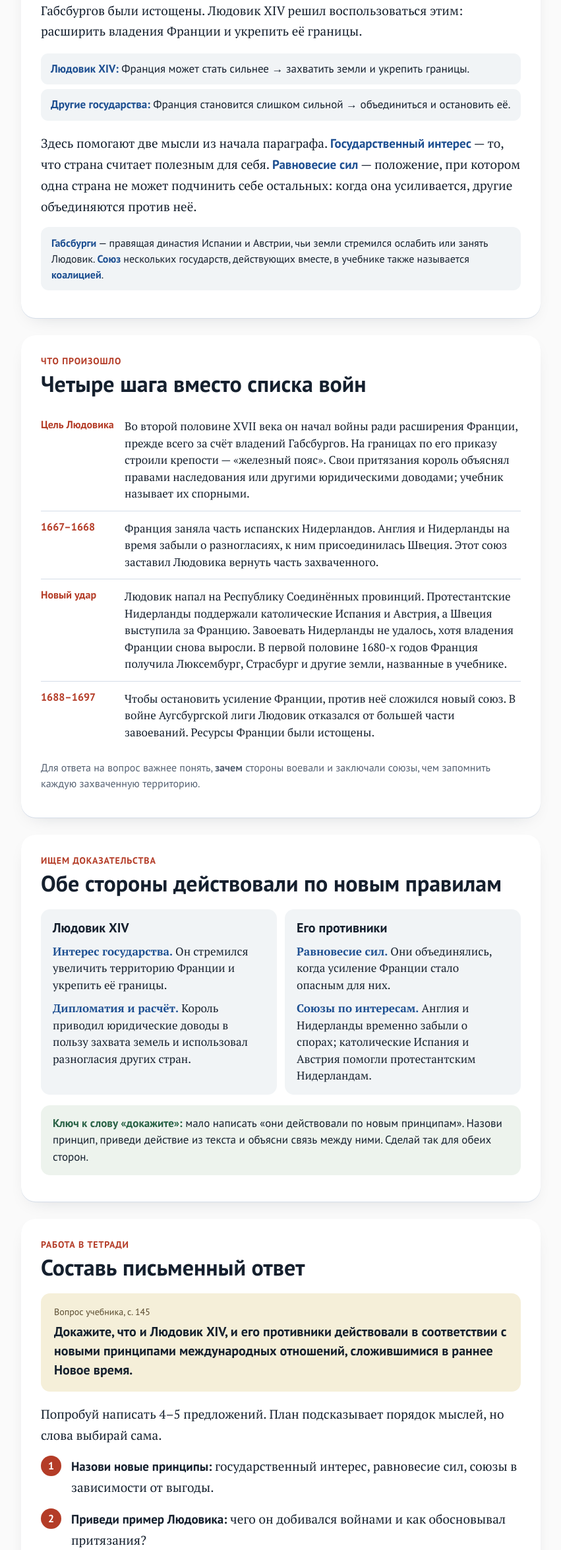
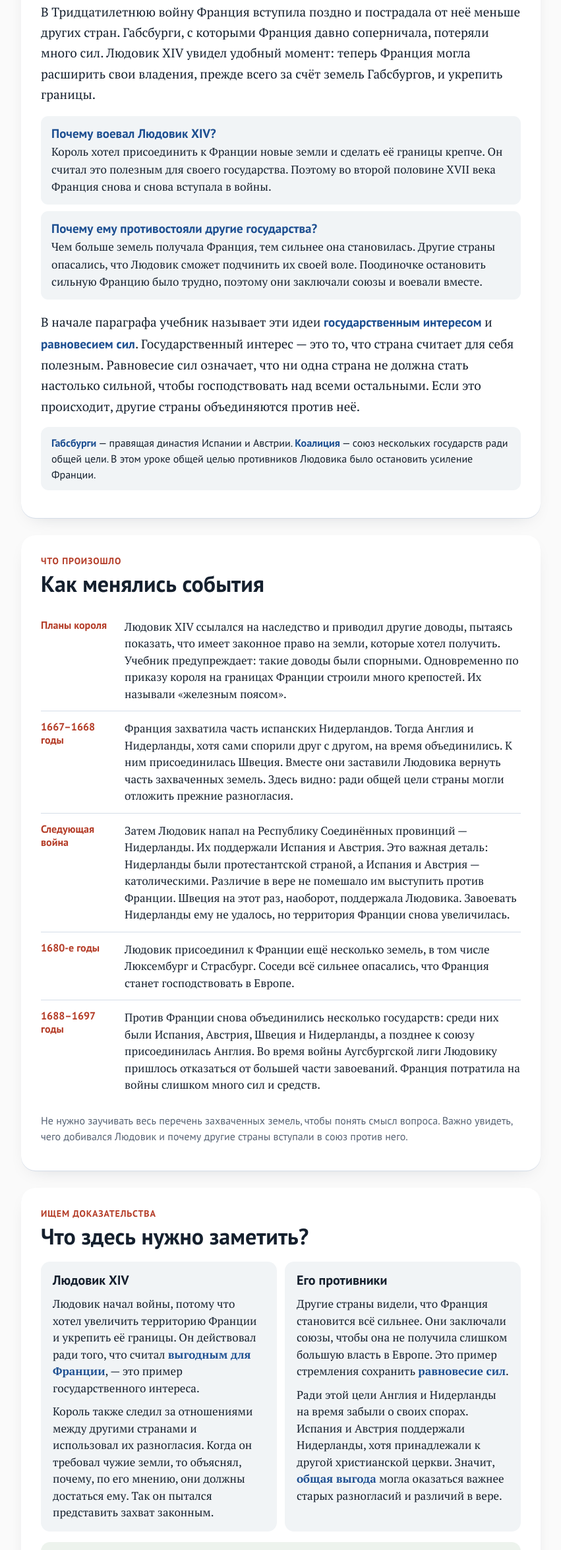
Before and after one commit to Ushinsky/uroki, a plain HTML site: page history/p14-15-5/index.html in a window 1280 px wide. Shown: the part 451-2800 px from the top of the page at 66% size, without its empty margins (214-1065 px from the left). Drawn offline with Linux system fonts and the light colour scheme.

Commit message:
[codex] Разъяснить войны Людовика XIV и упростить план ответа

```diff
--- a/history/p14-15-5/index.html
+++ b/history/p14-15-5/index.html
@@ -14,7 +14,7 @@
   html{scroll-behavior:smooth}
   body{margin:0;background:#fafafa;color:var(--ink);font:19px/1.65 "PT Serif",Georgia,serif}
   .wrap{max-width:820px;margin:0 auto;padding:0 16px}
-  h1,h2,h3,nav,.ui,button,textarea,label{font-family:"PT Sans",system-ui,sans-serif}
+  h1,h2,h3,nav,.ui{font-family:"PT Sans",system-ui,sans-serif}
   h1,h2,h3{line-height:1.25;margin:0}
   p{margin:0 0 16px}
   [id]{scroll-margin-top:70px}
@@ -22,7 +22,7 @@
   nav .wrap{display:flex;gap:4px;overflow-x:auto;padding-top:8px;padding-bottom:8px;scrollbar-width:none}
   nav a{flex:none;text-decoration:none;color:var(--ink);font:700 14px "PT Sans",system-ui,sans-serif;padding:8px 12px;border-radius:8px}
   nav a:hover{background:var(--soft);color:var(--blue)}
-  a:focus-visible,button:focus-visible,textarea:focus-visible,summary:focus-visible{outline:3px solid #b56c36;outline-offset:3px}
+  a:focus-visible{outline:3px solid #b56c36;outline-offset:3px}
   header{padding:40px 0 10px}
   .hi{font:700 20px "PT Sans",system-ui,sans-serif;color:var(--blue);margin:0 0 6px}
   header h1{font-size:clamp(32px,5.4vw,48px);margin:4px 0 12px}
@@ -36,9 +36,10 @@
   .term{font-family:"PT Sans",sans-serif;font-weight:700;color:var(--blue)}
   .gloss{font:16px/1.5 "PT Sans",sans-serif;background:var(--soft);border-radius:12px;padding:12px 16px;margin:12px 0 18px}
   .gloss b{color:var(--blue)}
-  .chain{display:grid;gap:7px;margin:18px 0;font:17px/1.5 "PT Sans",sans-serif}
-  .chain div{background:var(--soft);border-radius:11px;padding:11px 15px}
-  .chain span{font-weight:700;color:var(--blue)}
+  .reasons{display:grid;gap:10px;margin:18px 0}
+  .reasons div{background:var(--soft);border-radius:11px;padding:14px 16px}
+  .reasons b{display:block;font:700 19px "PT Sans",sans-serif;color:var(--blue);margin-bottom:3px}
+  .reasons p{font-size:17px;line-height:1.55;margin:0}
   .events{list-style:none;margin:16px 0;padding:0;display:grid;gap:0}
   .events li{display:grid;grid-template-columns:115px 1fr;gap:12px;padding:13px 0;border-top:1px solid var(--line)}
   .events li:first-child{border-top:0}
@@ -50,21 +51,17 @@
   .two p{font-size:17px;line-height:1.5;margin:0 0 10px}
   .two p:last-child{margin-bottom:0}
   .two b{color:var(--blue)}
-  .bridge{background:#edf3ed;border-radius:14px;padding:15px 18px;font:17px/1.5 "PT Sans",sans-serif;margin:16px 0}
+  .bridge{background:#edf3ed;border-radius:14px;padding:15px 18px;font:17px/1.55 "PT Sans",sans-serif;margin:16px 0}
   .bridge b{color:var(--green)}
-  .plan{margin:16px 0;padding:0;list-style:none;counter-reset:step}
-  .plan li{counter-increment:step;position:relative;padding:0 0 16px 46px;min-height:42px}
+  .plan{margin:20px 0;padding:0;list-style:none;counter-reset:step}
+  .plan li{counter-increment:step;position:relative;padding:0 0 22px 48px;min-height:42px}
   .plan li::before{content:counter(step);position:absolute;left:0;top:0;width:31px;height:31px;border-radius:50%;background:var(--red);color:white;font:700 16px "PT Sans",sans-serif;display:grid;place-items:center}
-  .plan li b{font-family:"PT Sans",sans-serif}
-  .draft-label{display:block;font:700 18px "PT Sans",sans-serif;margin:20px 0 8px}
-  textarea{display:block;width:100%;min-height:220px;resize:vertical;border:1px solid #bacada;border-radius:12px;padding:15px 17px;background-color:#fdfeff;background-image:linear-gradient(#dce6ef 1px,transparent 1px);background-size:100% 31px;color:var(--ink);font-size:18px;line-height:31px}
-  .save-note{font:14px "PT Sans",sans-serif;color:var(--muted);margin:8px 0 14px}
-  details{font-family:"PT Sans",sans-serif;background:var(--soft);border-radius:12px;padding:8px 16px;margin:14px 0}
-  summary{cursor:pointer;font-weight:700;color:var(--blue);padding:6px 0;min-height:36px}
-  details p{font-size:17px;line-height:1.55;margin:10px 0}
+  .plan li b{display:block;font:700 19px "PT Sans",sans-serif;margin-bottom:4px}
+  .plan li p{font-size:17px;line-height:1.55;margin:0}
+  .plan li:last-child{padding-bottom:0}
   .check{font:16px/1.5 "PT Sans",sans-serif;color:var(--muted)}
   footer{font:14px/1.5 "PT Sans",sans-serif;color:var(--muted);padding:0 0 36px;text-align:center}
-  @media(max-width:600px){.ch{padding:22px 18px 18px}.two{grid-template-columns:1fr}.events li{grid-template-columns:1fr;gap:2px}.question{font-size:18px}header{padding-top:30px}textarea{font-size:17px}}
+  @media(max-width:600px){.ch{padding:22px 18px 18px}.two{grid-template-columns:1fr}.events li{grid-template-columns:1fr;gap:2px}.question{font-size:18px}header{padding-top:30px}}
 </style>
 <style>html body{background:#fafafa}</style>
 </head>
@@ -81,81 +78,67 @@
 <header id="start">
   <p class="hi">§ 14–15 · Международные отношения в XVI–XVII вв.</p>
   <h1>Пункт 5. Войны Людовика XIV</h1>
-  <p class="lead">Почему страны, которые спорили друг с другом, вдруг объединялись против Франции? Разберём события и найдём доказательства для ответа в тетради.</p>
+  <p class="lead">Людовик XIV хотел сделать Францию сильнее, но другие страны стали ему мешать. Разберёмся, почему каждая сторона поступала именно так. Это поможет ответить на вопрос учебника своими словами.</p>
 </header>
 
 <section class="ch" aria-labelledby="idea-title">
   <p class="kicker">Главная мысль</p>
-  <h2 id="idea-title">Каждая страна смотрела на свою выгоду</h2>
-  <p>После Тридцатилетней войны Франция пострадала меньше других, а силы Габсбургов были истощены. Людовик XIV решил воспользоваться этим: расширить владения Франции и укрепить её границы.</p>
-  <div class="chain" aria-label="Логика действий сторон">
-    <div><span>Людовик XIV:</span> Франция может стать сильнее → захватить земли и укрепить границы.</div>
-    <div><span>Другие государства:</span> Франция становится слишком сильной → объединиться и остановить её.</div>
+  <h2 id="idea-title">Почему начались войны?</h2>
+  <p>В Тридцатилетнюю войну Франция вступила поздно и пострадала от неё меньше других стран. Габсбурги, с которыми Франция давно соперничала, потеряли много сил. Людовик XIV увидел удобный момент: теперь Франция могла расширить свои владения, прежде всего за счёт земель Габсбургов, и укрепить границы.</p>
+  <div class="reasons" aria-label="Причины действий Людовика XIV и других государств">
+    <div><b>Почему воевал Людовик XIV?</b><p>Король хотел присоединить к Франции новые земли и сделать её границы крепче. Он считал это полезным для своего государства. Поэтому во второй половине XVII века Франция снова и снова вступала в войны.</p></div>
+    <div><b>Почему ему противостояли другие государства?</b><p>Чем больше земель получала Франция, тем сильнее она становилась. Другие страны опасались, что Людовик сможет подчинить их своей воле. Поодиночке остановить сильную Францию было трудно, поэтому они заключали союзы и воевали вместе.</p></div>
   </div>
-  <p>Здесь помогают две мысли из начала параграфа. <span class="term">Государственный интерес</span> — то, что страна считает полезным для себя. <span class="term">Равновесие сил</span> — положение, при котором одна страна не может подчинить себе остальных: когда она усиливается, другие объединяются против неё.</p>
-  <div class="gloss"><b>Габсбурги</b> — правящая династия Испании и Австрии, чьи земли стремился ослабить или занять Людовик. <b>Союз</b> нескольких государств, действующих вместе, в учебнике также называется <b>коалицией</b>.</div>
+  <p>В начале параграфа учебник называет эти идеи <span class="term">государственным интересом</span> и <span class="term">равновесием сил</span>. Государственный интерес — это то, что страна считает для себя полезным. Равновесие сил означает, что ни одна страна не должна стать настолько сильной, чтобы господствовать над всеми остальными. Если это происходит, другие страны объединяются против неё.</p>
+  <div class="gloss"><b>Габсбурги</b> — правящая династия Испании и Австрии. <b>Коалиция</b> — союз нескольких государств ради общей цели. В этом уроке общей целью противников Людовика было остановить усиление Франции.</div>
 </section>
 
 <section class="ch" id="events" aria-labelledby="events-title">
   <p class="kicker">Что произошло</p>
-  <h2 id="events-title">Четыре шага вместо списка войн</h2>
+  <h2 id="events-title">Как менялись события</h2>
   <ol class="events">
-    <li><strong>Цель Людовика</strong><span>Во второй половине XVII века он начал войны ради расширения Франции, прежде всего за счёт владений Габсбургов. На границах по его приказу строили крепости — «железный пояс». Свои притязания король объяснял правами наследования или другими юридическими доводами; учебник называет их спорными.</span></li>
-    <li><strong>1667–1668</strong><span>Франция заняла часть испанских Нидерландов. Англия и Нидерланды на время забыли о разногласиях, к ним присоединилась Швеция. Этот союз заставил Людовика вернуть часть захваченного.</span></li>
-    <li><strong>Новый удар</strong><span>Людовик напал на Республику Соединённых провинций. Протестантские Нидерланды поддержали католические Испания и Австрия, а Швеция выступила за Францию. Завоевать Нидерланды не удалось, хотя владения Франции снова выросли. В первой половине 1680-х годов Франция получила Люксембург, Страсбург и другие земли, названные в учебнике.</span></li>
-    <li><strong>1688–1697</strong><span>Чтобы остановить усиление Франции, против неё сложился новый союз. В войне Аугсбургской лиги Людовик отказался от большей части завоеваний. Ресурсы Франции были истощены.</span></li>
+    <li><strong>Планы короля</strong><span>Людовик XIV ссылался на наследство и приводил другие доводы, пытаясь показать, что имеет законное право на земли, которые хотел получить. Учебник предупреждает: такие доводы были спорными. Одновременно по приказу короля на границах Франции строили много крепостей. Их называли «железным поясом».</span></li>
+    <li><strong>1667–1668 годы</strong><span>Франция захватила часть испанских Нидерландов. Тогда Англия и Нидерланды, хотя сами спорили друг с другом, на время объединились. К ним присоединилась Швеция. Вместе они заставили Людовика вернуть часть захваченных земель. Здесь видно: ради общей цели страны могли отложить прежние разногласия.</span></li>
+    <li><strong>Следующая война</strong><span>Затем Людовик напал на Республику Соединённых провинций — Нидерланды. Их поддержали Испания и Австрия. Это важная деталь: Нидерланды были протестантской страной, а Испания и Австрия — католическими. Различие в вере не помешало им выступить против Франции. Швеция на этот раз, наоборот, поддержала Людовика. Завоевать Нидерланды ему не удалось, но территория Франции снова увеличилась.</span></li>
+    <li><strong>1680-е годы</strong><span>Людовик присоединил к Франции ещё несколько земель, в том числе Люксембург и Страсбург. Соседи всё сильнее опасались, что Франция станет господствовать в Европе.</span></li>
+    <li><strong>1688–1697 годы</strong><span>Против Франции снова объединились несколько государств: среди них были Испания, Австрия, Швеция и Нидерланды, а позднее к союзу присоединилась Англия. Во время войны Аугсбургской лиги Людовику пришлось отказаться от большей части завоеваний. Франция потратила на войны слишком много сил и средств.</span></li>
   </ol>
-  <p class="check">Для ответа на вопрос важнее понять, <b>зачем</b> стороны воевали и заключали союзы, чем запомнить каждую захваченную территорию.</p>
+  <p class="check">Не нужно заучивать весь перечень захваченных земель, чтобы понять смысл вопроса. Важно увидеть, чего добивался Людовик и почему другие страны вступали в союз против него.</p>
 </section>
 
 <section class="ch" id="proof" aria-labelledby="proof-title">
   <p class="kicker">Ищем доказательства</p>
-  <h2 id="proof-title">Обе стороны действовали по новым правилам</h2>
+  <h2 id="proof-title">Что здесь нужно заметить?</h2>
   <div class="two">
     <article>
       <h3>Людовик XIV</h3>
-      <p><b>Интерес государства.</b> Он стремился увеличить территорию Франции и укрепить её границы.</p>
-      <p><b>Дипломатия и расчёт.</b> Король приводил юридические доводы в пользу захвата земель и использовал разногласия других стран.</p>
+      <p>Людовик начал войны, потому что хотел увеличить территорию Франции и укрепить её границы. Он действовал ради того, что считал <b>выгодным для Франции</b>, — это пример государственного интереса.</p>
+      <p>Король также следил за отношениями между другими странами и использовал их разногласия. Когда он требовал чужие земли, то объяснял, почему, по его мнению, они должны достаться ему. Так он пытался представить захват законным.</p>
     </article>
     <article>
       <h3>Его противники</h3>
-      <p><b>Равновесие сил.</b> Они объединялись, когда усиление Франции стало опасным для них.</p>
-      <p><b>Союзы по интересам.</b> Англия и Нидерланды временно забыли о спорах; католические Испания и Австрия помогли протестантским Нидерландам.</p>
+      <p>Другие страны видели, что Франция становится всё сильнее. Они заключали союзы, чтобы она не получила слишком большую власть в Европе. Это пример стремления сохранить <b>равновесие сил</b>.</p>
+      <p>Ради этой цели Англия и Нидерланды на время забыли о своих спорах. Испания и Австрия поддержали Нидерланды, хотя принадлежали к другой христианской церкви. Значит, <b>общая выгода</b> могла оказаться важнее старых разногласий и различий в вере.</p>
     </article>
   </div>
-  <div class="bridge"><b>Ключ к слову «докажите»:</b> мало написать «они действовали по новым принципам». Назови принцип, приведи действие из текста и объясни связь между ними. Сделай так для обеих сторон.</div>
+  <div class="bridge"><b>Что значит «докажите» в вопросе учебника?</b> Нужно не просто заявить, что обе стороны поступали по новым правилам, а показать это на событиях. Для Людовика найди в тексте, ради чего он воевал. Для его противников — зачем они объединялись и какие прежние споры им не помешали. Затем объясни, как каждый из этих поступков связан с интересами государств или равновесием сил.</div>
 </section>
 
 <section class="ch" id="answer" aria-labelledby="answer-title">
   <p class="kicker">Работа в тетради</p>
   <h2 id="answer-title">Составь письменный ответ</h2>
   <div class="question"><small>Вопрос учебника, с. 145</small>Докажите, что и Людовик XIV, и его противники действовали в соответствии с новыми принципами международных отношений, сложившимися в раннее Новое время.</div>
-  <p>Попробуй написать 4–5 предложений. План подсказывает порядок мыслей, но слова выбирай сама.</p>
+  <p>Отвечай в тетради своими словами. Не пересказывай подряд все войны: вопрос просит объяснить поступки <b>двух сторон</b>. Чтобы ничего не пропустить, сначала устно ответь на вопросы ниже. Потом соедини свои ответы в небольшой связный текст.</p>
   <ol class="plan">
-    <li><b>Назови новые принципы:</b> государственный интерес, равновесие сил, союзы в зависимости от выгоды.</li>
-    <li><b>Приведи пример Людовика:</b> чего он добивался войнами и как обосновывал притязания?</li>
-    <li><b>Приведи пример противников:</b> почему они объединились? Какой союз показывает, что прежние споры или различия в вере отошли на второй план?</li>
-    <li><b>Сделай вывод:</b> почему поступки обеих сторон подтверждают названные принципы?</li>
+    <li><b>Начни с двух новых правил.</b><p>Объясни своими словами, что такое государственный интерес: о чьей пользе заботится правитель? Затем объясни равновесие сил: что делают страны, когда одна из них становится слишком сильной?</p></li>
+    <li><b>Теперь расскажи о Людовике XIV.</b><p>Что он хотел получить для Франции? Назови один поступок из урока, который это показывает. Объясни, почему этот поступок был связан с интересами Франции.</p></li>
+    <li><b>Затем расскажи о противниках Людовика.</b><p>Почему они решили объединиться? Вспомни хотя бы один пример: Англия и Нидерланды отложили свои споры или католические страны поддержали протестантские Нидерланды. Что было для них важнее прежних разногласий?</p></li>
+    <li><b>Закончи общей мыслью.</b><p>Что общего в решениях Людовика и его противников, хотя они воевали друг с другом? Как их действия показывают, что страны руководствовались своей выгодой и следили за равновесием сил?</p></li>
   </ol>
-  <label class="draft-label" for="draft">Твой черновик</label>
-  <textarea id="draft" aria-describedby="draft-note" placeholder="Начни так: В раннее Новое время государства всё чаще руководствовались…"></textarea>
-  <p class="save-note" id="draft-note" role="status">Черновик сохраняется только в этом браузере. Готовый ответ перепиши в тетрадь.</p>
-  <details>
-    <summary>Сначала напиши сама, потом сравни с примером</summary>
-    <p>В раннее Новое время государства всё чаще руководствовались своей выгодой и старались не допустить чрезмерного усиления одной державы. Людовик XIV в интересах Франции воевал за новые земли и укрепление границ, обосновывая свои притязания юридическими доводами. Его противники объединялись, чтобы остановить усиление Франции и сохранить равновесие сил. Ради этой цели Англия и Нидерланды на время забыли о спорах, а католические Испания и Австрия поддержали протестантские Нидерланды. Значит, обе стороны выбирали действия и союзников по государственным интересам.</p>
-  </details>
-  <p class="check">Этот пример — наше объяснение по учебнику, а не цитата из него. Свой ответ может звучать иначе, если в нём есть принцип, факты и вывод.</p>
+  <p class="check">Проверь написанное: в твоём ответе есть поступок Людовика, поступок его противников и объяснение, какое новое правило показывает каждый из них?</p>
 </section>
 <footer>Основа урока: учебник «История Нового времени. 7 класс», § 14–15, п. 5, с. 144–145; объяснение принципов — с. 136–137.</footer>
 </main>
-<script>
-(function(){
-  var field=document.getElementById('draft'), note=document.getElementById('draft-note');
-  var key='uroki-draft-history-p14-15-5';
-  try{field.value=localStorage.getItem(key)||'';}catch(e){note.textContent='Черновик останется на странице до её закрытия. Готовый ответ перепиши в тетрадь.';}
-  field.addEventListener('input',function(){try{localStorage.setItem(key,field.value);note.textContent='Черновик сохранён в этом браузере. Готовый ответ перепиши в тетрадь.';}catch(e){note.textContent='Не удалось сохранить черновик. Перепиши ответ в тетрадь до закрытия страницы.';}});
-})();
-</script>
 <style>
 .to-top{position:fixed;right:max(16px,env(safe-area-inset-right));bottom:max(18px,env(safe-area-inset-bottom));z-index:60;width:52px;height:52px;border:0;border-radius:14px;background:#1d4f91;color:#fff;display:grid;place-items:center;cursor:pointer;box-shadow:0 6px 18px -6px rgba(21,32,46,.45);opacity:0;transform:translateY(12px);pointer-events:none;transition:opacity .2s,transform .2s}
 .to-top.show{opacity:1;transform:none;pointer-events:auto}
```
Also changed, not shown: sw.js (+1 -1 lines).
